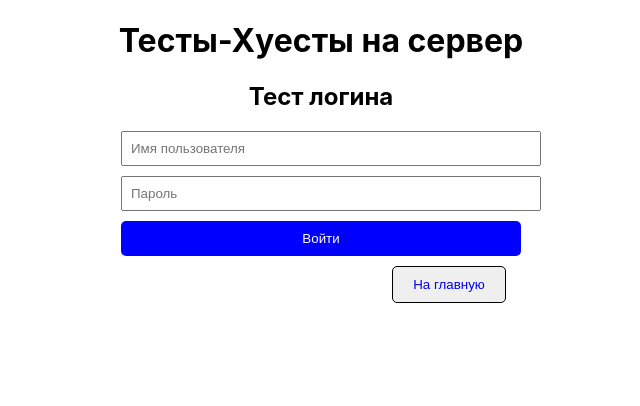
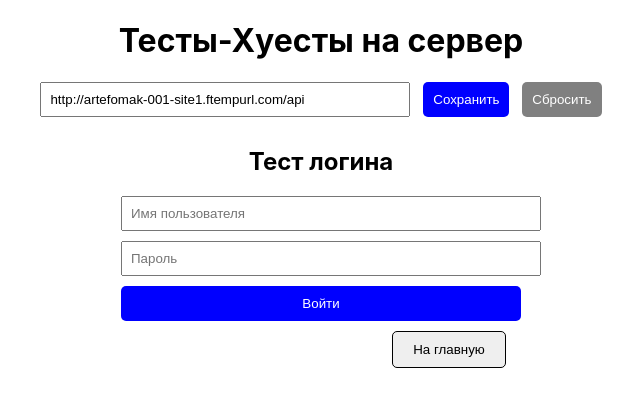
Before and after one commit to apogore/TestRequest, a React (Create React App) app in the folder react-app/: page /login in a window 1280 px wide. Shown: the top 406 px of the page, without its empty margins (319-959 px from the left). Built offline with nearby package versions, Linux system fonts and the light colour scheme.

Commit message:
add build

```diff
--- a/react-app/package.json
+++ b/react-app/package.json
@@ -7,6 +7,7 @@
     "@testing-library/react": "^13.4.0",
     "@testing-library/user-event": "^13.5.0",
     "axios": "^1.6.8",
+    "cors": "^2.8.5",
     "react": "^18.3.1",
     "react-dom": "^18.3.1",
     "react-router-dom": "^6.23.0",
--- a/react-app/src/App.js
+++ b/react-app/src/App.js
@@ -1,32 +1,93 @@
 import React from "react";
 import Navigator from "./Navigator";
 import LoginPage from "./pages/login/LoginPages";
+import { useState } from "react";
 import { BrowserRouter as Router, Routes, Route, Link } from "react-router-dom";
-import { useNavigate } from "react-router-dom";
+import { updateApiUrl } from "./api/axios";
 
 function App() {
+  const initialApiUrl = "http://artefomak-001-site1.ftempurl.com/api";
+  const [newApiUrl, setNewApiUrl] = useState(() => {
+    // Используем localStorage для сохранения значения newApiUrl при загрузке компонента
+    return localStorage.getItem("api") || initialApiUrl;
+  });
+
+  const handleChange = (e) => {
+    setNewApiUrl(e.target.value);
+  };
+
+  const handleSave = () => {
+    // Вызываем функцию для обновления базового URL
+    updateApiUrl(newApiUrl);
+    localStorage.setItem("api", newApiUrl);
+    // Перезагружаем страницу, чтобы применить изменения
+    window.location.reload();
+  };
+  const handleReset = () => {
+    localStorage.clear();
+    updateApiUrl(initialApiUrl);
+    setNewApiUrl(initialApiUrl);
+  };
+
   return (
     <div className="App">
       <h1 style={{ textAlign: "center" }}>Тесты-Хуесты на сервер</h1>
       <Router>
+        <div style={{ textAlign: "center" }}>
+          <input
+            type="text"
+            value={newApiUrl}
+            onChange={handleChange}
+            style={{ width: "350px", marginBottom: "10px", padding: "8px" }}
+          />
+          <button
+            id="save"
+            onClick={handleSave}
+            style={{
+              marginLeft: "1vw",
+              backgroundColor: "blue",
+              color: "white",
+              padding: "10px",
+              border: "none",
+              borderRadius: "5px",
+              cursor: "pointer",
+            }}
+          >
+            Сохранить
+          </button>
+          <button
+            style={{
+              marginLeft: "1vw",
+              backgroundColor: "gray",
+              color: "white",
+              padding: "10px",
+              border: "none",
+              borderRadius: "5px",
+              cursor: "pointer",
+            }}
+            onClick={handleReset}
+          >Сбросить</button>
+        </div>
         <Routes>
           <Route path="/" element={<Navigator />} />
           <Route path="/login" element={<LoginPage />} />
         </Routes>
-        <div style={{ textAlign: "center"}} >
-        <button style={{
+        <div style={{ textAlign: "center" }}>
+          <Link to="/">
+            <button
+              style={{
                 marginLeft: "20vw",
                 marginTop: "10px",
-      color: "white",
+                color: "black",
                 border: "1px solid black",
                 padding: "10px 20px",
                 borderRadius: "5px",
                 cursor: "pointer",
-    }}>
-        <Link to="/" style={{ textDecoration: "none" }}>
+              }}
+            >
               На главную
+            </button>
           </Link>
-        </button>
         </div>
       </Router>
     </div>
--- a/react-app/src/api/axios.js
+++ b/react-app/src/api/axios.js
@@ -1,10 +1,17 @@
+// api/axios.js
 import axios from 'axios';
 
-
 const axiosInstance = axios.create({
-    baseURL: 'http://artefomak-001-site1.ftempurl.com/api'
+    baseURL: localStorage.getItem('api') || "http://artefomak-001-site1.ftempurl.com/api",
 })
 
 axiosInstance.defaults.headers.common['Authorization'] = 'Basic ' + btoa('11174512:60-dayfreetrial');
 
+export const updateApiUrl = (newApiUrl) => {
+    // Обновляем базовый URL Axios-инстанса
+    axiosInstance.defaults.baseURL = newApiUrl;
+    // Сохраняем новое значение базового URL в локальное хранилище
+    localStorage.setItem('api', newApiUrl);
+}
+
 export default axiosInstance;
--- a/react-app/src/pages/login/LoginPages.js
+++ b/react-app/src/pages/login/LoginPages.js
@@ -18,6 +18,7 @@ const LoginPage = () => {
       });
       const response = await axiosInstance.post(LOGIN_URL, jsonData, {
         headers: { "Content-Type": "application/json" },
+        withCredentials: true,
       });
       console.log(response);
       setSuccess("Успешно!\n"+response.data);
@@ -26,7 +27,7 @@ const LoginPage = () => {
       console.log(err);
       console.log(err.response?.data);
       if (err.code === "ERR_NETWORK") {
-        setError("Ошибка CORS: запрос был заблокирован из-за политики безопасности CORS. Подробнее в логах.");
+        setError("Ошибка CORS или неверный адресс. Подробнее в логах.");
       } else {
         setError(err.response.data); // Предположим, что данные об ошибке доступны в response.data
       }
```
Also changed, not shown: 15 other files (tests, documents, lock files or other folders). Lines whose indentation alone changed are shown as unchanged.
